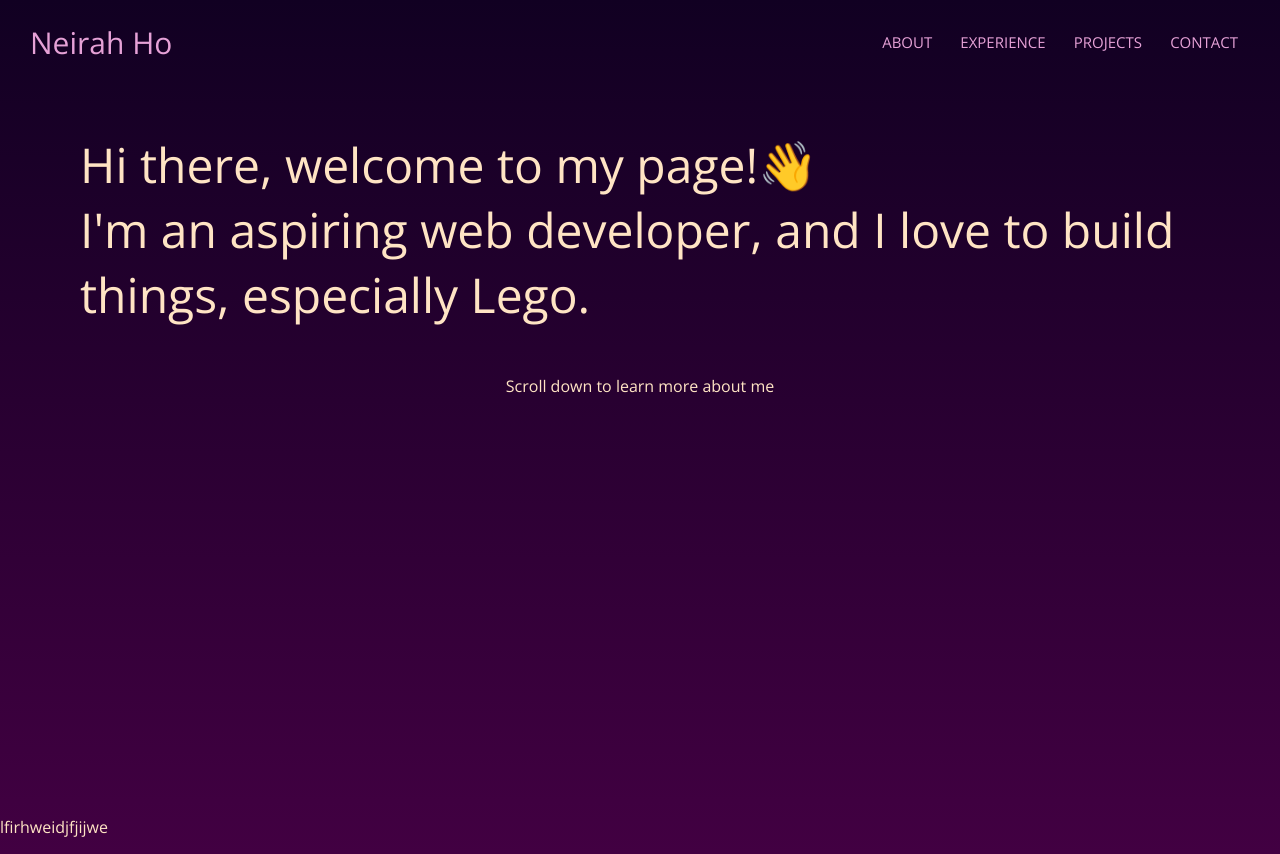
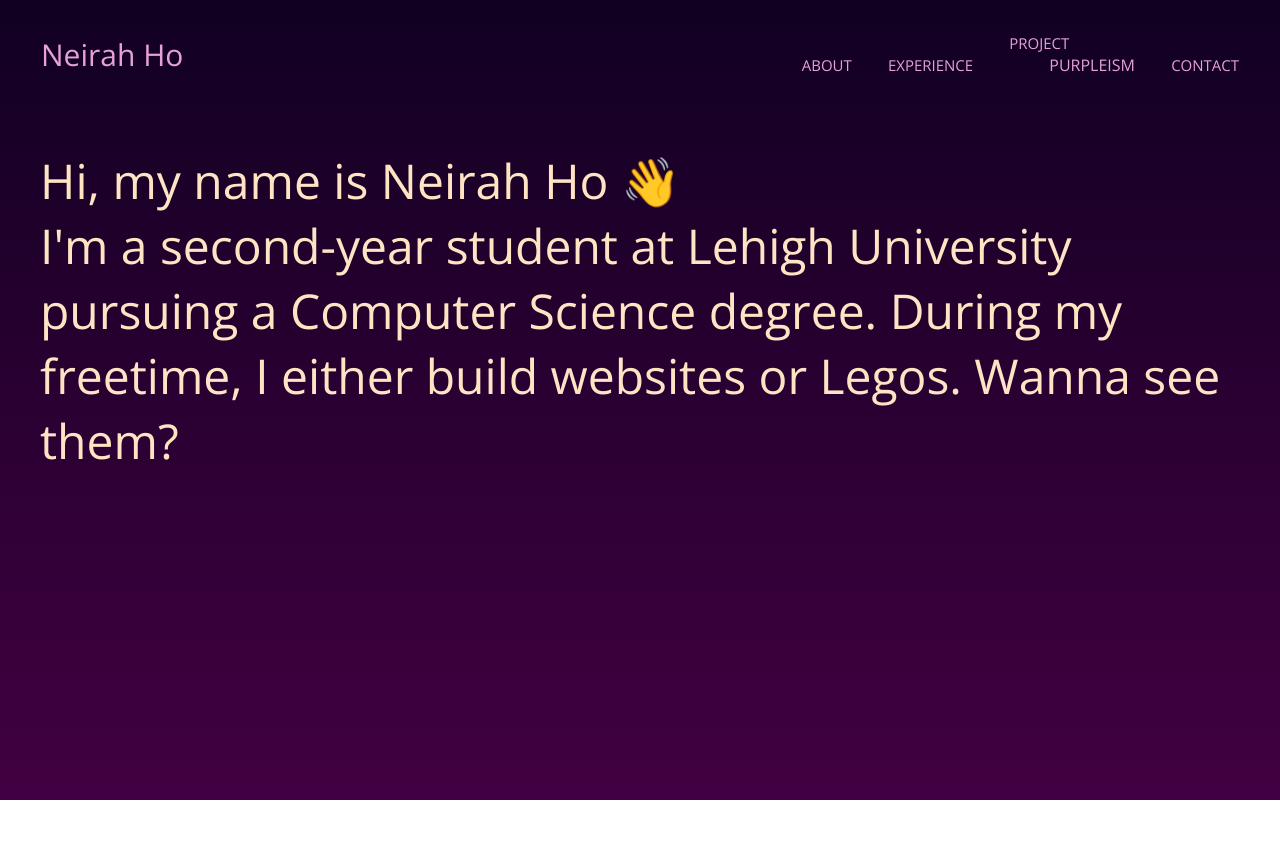
Before and after one commit to neirahh/Portfolio, a plain HTML site: page index.html in a window 1280 px wide. After the commit the page ends 800 px from the top, so only its background shows below. Drawn offline with nearby package versions, Linux system fonts and the light colour scheme.

Commit message:
New edits to html and css files

```diff
--- a/index.html
+++ b/index.html
@@ -7,23 +7,22 @@
     <link rel="stylesheet" href="style.css">
 </head>
 <body>
-    <div id="front-page">
-        <nav>
-            <a href="#" id="homepage">Neirah Ho</a>
+    <div class="front-page">
+        <nav class="nav-bar">
+            <a href="#" class="name">Neirah Ho</a>
             <ul>
                 <li><a href="#">ABOUT</a></li>
                 <li><a href="#">EXPERIENCE</a></li>
-                <li><a href="#">PROJECTS</a></li>
+                <li><a href="#">PROJECT</a>
+                <ol>PURPLEISM</ol></li>
                 <li><a href="#">CONTACT</a></li>
             </ul>
         </nav>
-        <p id="self-intro1">Hi there, welcome to my page!<span class="wave">👋</span>
-            <br>I'm an aspiring web developer, and I love to build things, especially Lego.
+        <p class="self-intro1">Hi, my name is Neirah Ho <span class="wave">👋</span>
+            <br>I'm a second-year student at Lehigh University pursuing a Computer Science degree. During my freetime, I either build websites or Legos. Wanna see them?
         </p>
-        <p id="self-intro2">Scroll down to learn more about me</p>
     </div>
     <div id="about">
-        <p>lfirhweidjfjijwe</p>
     </div>
 </body>
 </html>
--- a/style.css
+++ b/style.css
@@ -6,32 +6,33 @@ body{
     box-sizing: border-box;
     background-image: linear-gradient(#110022, #420042);}
 
-#front-page{
+.front-page{
     width: 100%;
     height: 100vh;
     background-size: cover;
     background-position: center;
 }
 
-#homepage{
+.name{
     color: #e6a1d7;
     font-size: 30px;
+    margin: 1rem 1rem;
     background-color: transparent;
     text-decoration: none;
 }
 
 nav{
-    padding-left: 30px;
-    padding-right: 30px;
+    color: #e6a1d7;
+    padding-left: 25px;
+    padding-right: 25px;
     display: flex;
-    flex-wrap: wrap;
     align-items: center;
     justify-content: space-between;
 }
 
 nav ul li {
     display: inline-block;
-    margin: 15px 12px;
+    margin: 1rem 1rem;
 }
 
 nav ul li a {
@@ -64,18 +65,12 @@ li a:hover:after {
 right: 0;
 }
 
-#self-intro1{
+.self-intro1 {
     color: bisque;
     font-size: 3rem;
-    padding-left: 5rem;
-    padding-right: 5rem;
-    background-color: transparent;
+    margin: 2.5rem;
 }
 
-#self-intro2{
-    color: bisque;
-    text-align: center;
-}
 .wave {
     animation-name: wave-animation;  /* Refers to the name of your @keyframes element below */
     animation-duration: 2.5s;        /* Change to speed up or slow down */
```
